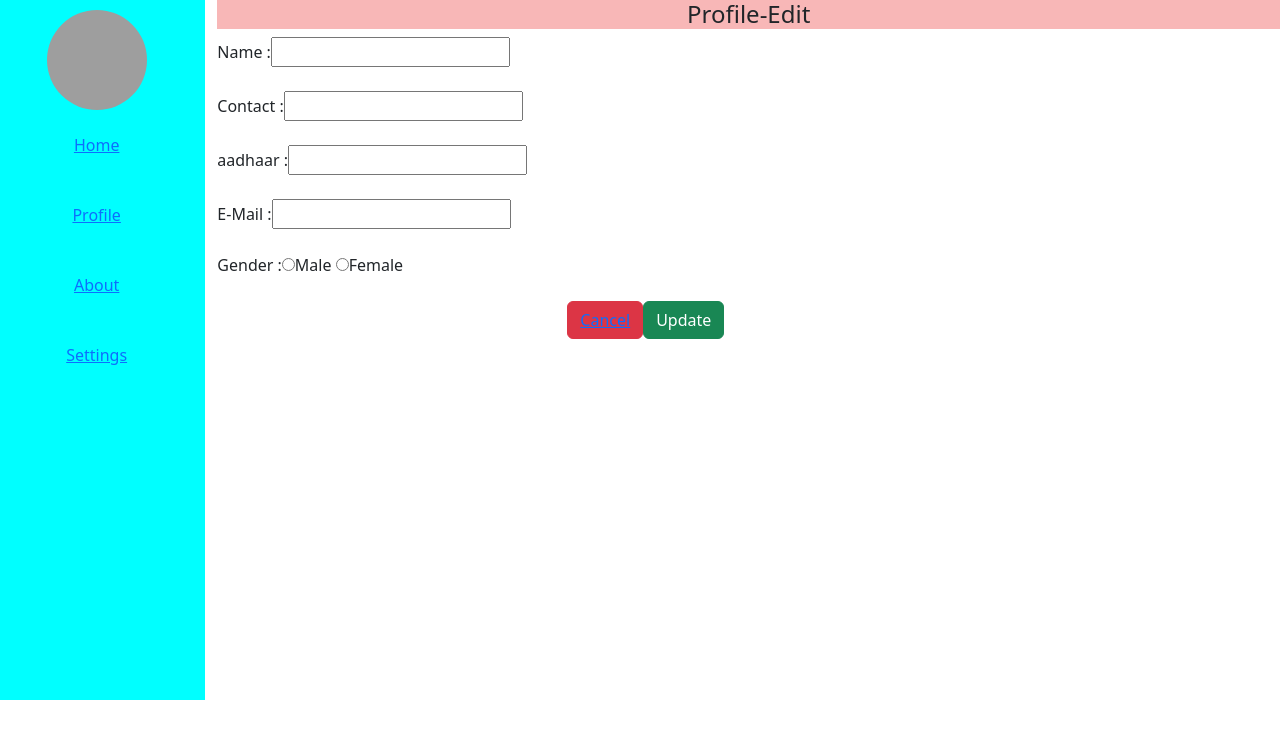
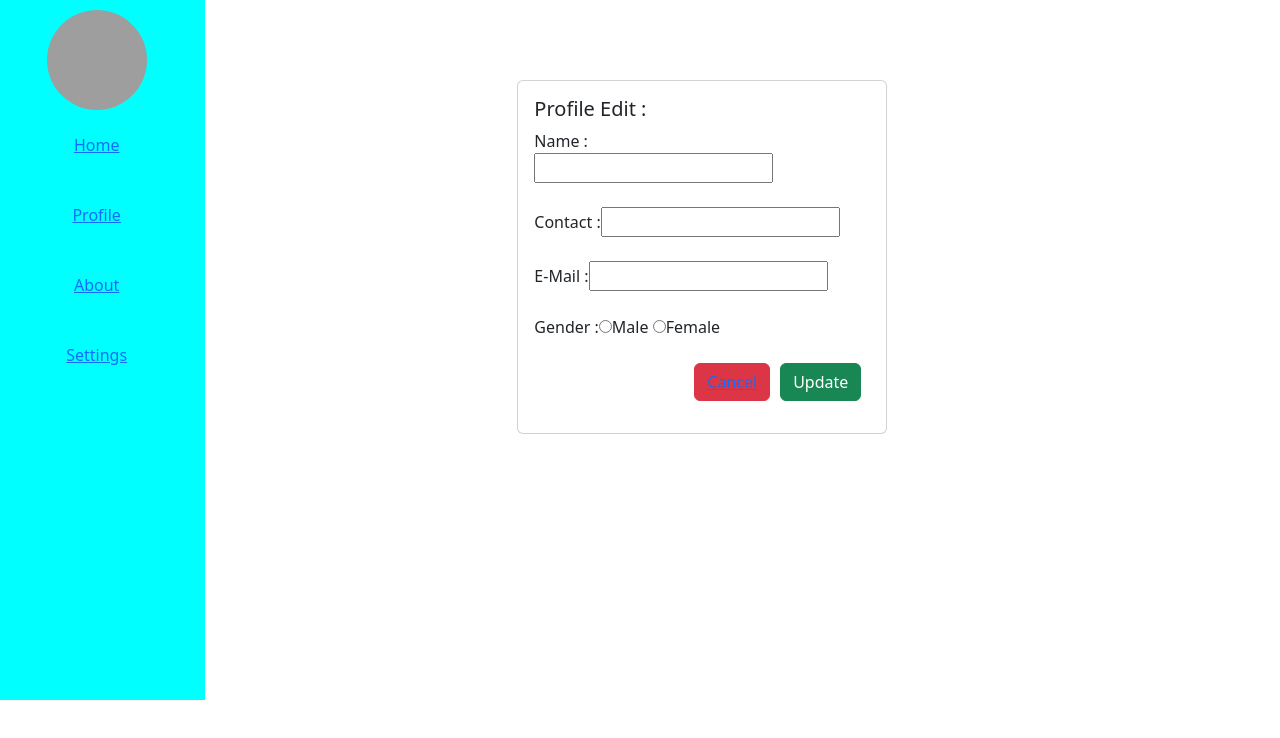
Before and after one commit to Narendra-UI/angular-ivy-atxvej, an Angular app: page /profile/edit/1 in a window 1280 px wide. Shown: the top 738 px of the page. Built offline with nearby package versions, Linux system fonts and the light colour scheme; grey boxes are pictures that could not be loaded.

Commit message:
3 files modified

```diff
--- a/src/app/edit/edit.component.css
+++ b/src/app/edit/edit.component.css
@@ -1,10 +1,9 @@
 .b-10 {
-  margin-left: 350px;
+  margin-left: 160px;
   display: flex;
 }
 
-.head {
-  text-align: center;
-  background-color: rgb(248, 183, 183);
-  top: 0;
+.pe-10 {
+  margin-left: 300px;
+  margin-top: 80px;
 }
--- a/src/app/edit/edit.component.html
+++ b/src/app/edit/edit.component.html
@@ -1,33 +1,32 @@
-<div class="head">
-  <h4>Profile-Edit</h4>
-</div>
+<div class="pe-10">
+  <div class="row">
+    <div class="col-sm-6">
+      <div class="card">
+        <div class="card-body">
+          <h5 class="card-title">Profile Edit :</h5>
 
+          <div class="d-1">
             <img src="" style="border-radius: 40px;" />
             <div class="f-data">
               <div class="row">
-    <div class="col-md-9">
+                <div class="col-md-12">
                   <form [formGroup]="editForm" (ngSubmit)="profileFormSubmit()">
                     <div class="col-md-9">
                       <label for="name">Name :</label>
                       <input type="text" formControlName="name" />
                     </div>
                     <br />
-        <div class="col-md-9">
+                    <div class="col-md-12">
                       <label for="contact">Contact :</label>
                       <input type="text" formControlName="contact" />
                     </div>
                     <br />
-        <div class="col-md-9">
-          <label for="aadhaar">aadhaar :</label>
-          <input type="text" formControlName="aadhaar" />
-        </div>
-        <br />
-        <div class="col-md-9">
+                    <div class="col-md-12">
                       <label for="email">E-Mail :</label>
                       <input type="text" formControlName="email" />
                     </div>
                     <br />
-        <div class="col-md-9">
+                    <div class="col-md-12">
                       <label for="gender">Gender :</label>
                       <input
                         type="radio"
@@ -47,9 +46,21 @@
                       <button type="button" class="btn btn-danger">
                         <a [routerLink]="'/profile'">Cancel</a>
                       </button>
-          <button type="submit" class="btn btn-success">Update</button>
+                      <button
+                        type="submit"
+                        class="btn btn-success"
+                        style="margin-left:10px;"
+                      >
+                        Update
+                      </button>
                     </div>
                   </form>
                 </div>
               </div>
             </div>
+          </div>
+        </div>
+      </div>
+    </div>
+  </div>
+</div>
--- a/src/app/view/view.component.css
+++ b/src/app/view/view.component.css
@@ -5,9 +5,9 @@
 
 .d-1 {
   margin-top: 50px;
-  margin-left: 100px;
+  margin-left: 70px;
 }
 .pc-10 {
   margin-top: 30px;
-  margin-left: 200px;
+  margin-left: 300px;
 }
```
Lines whose indentation alone changed are shown as unchanged.
